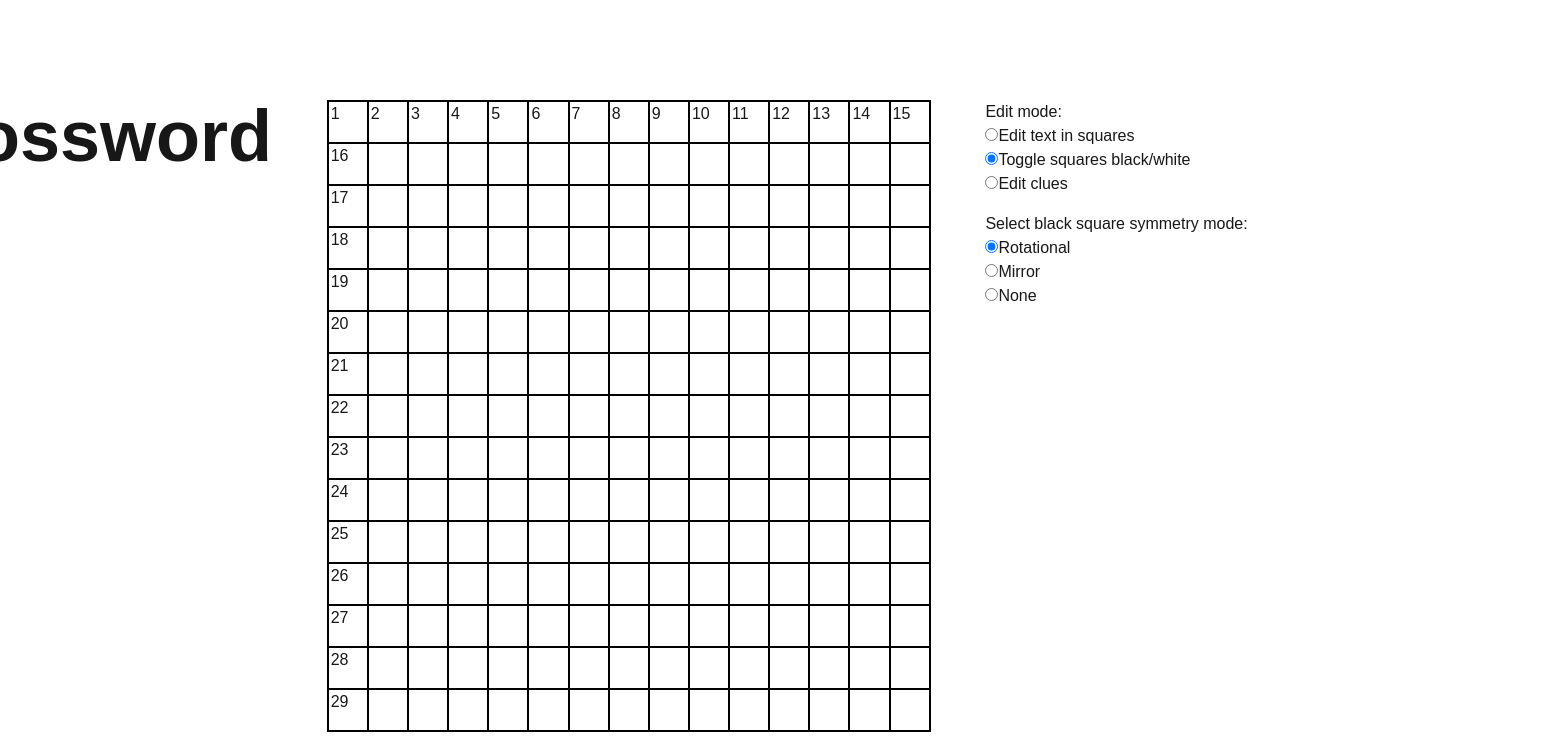
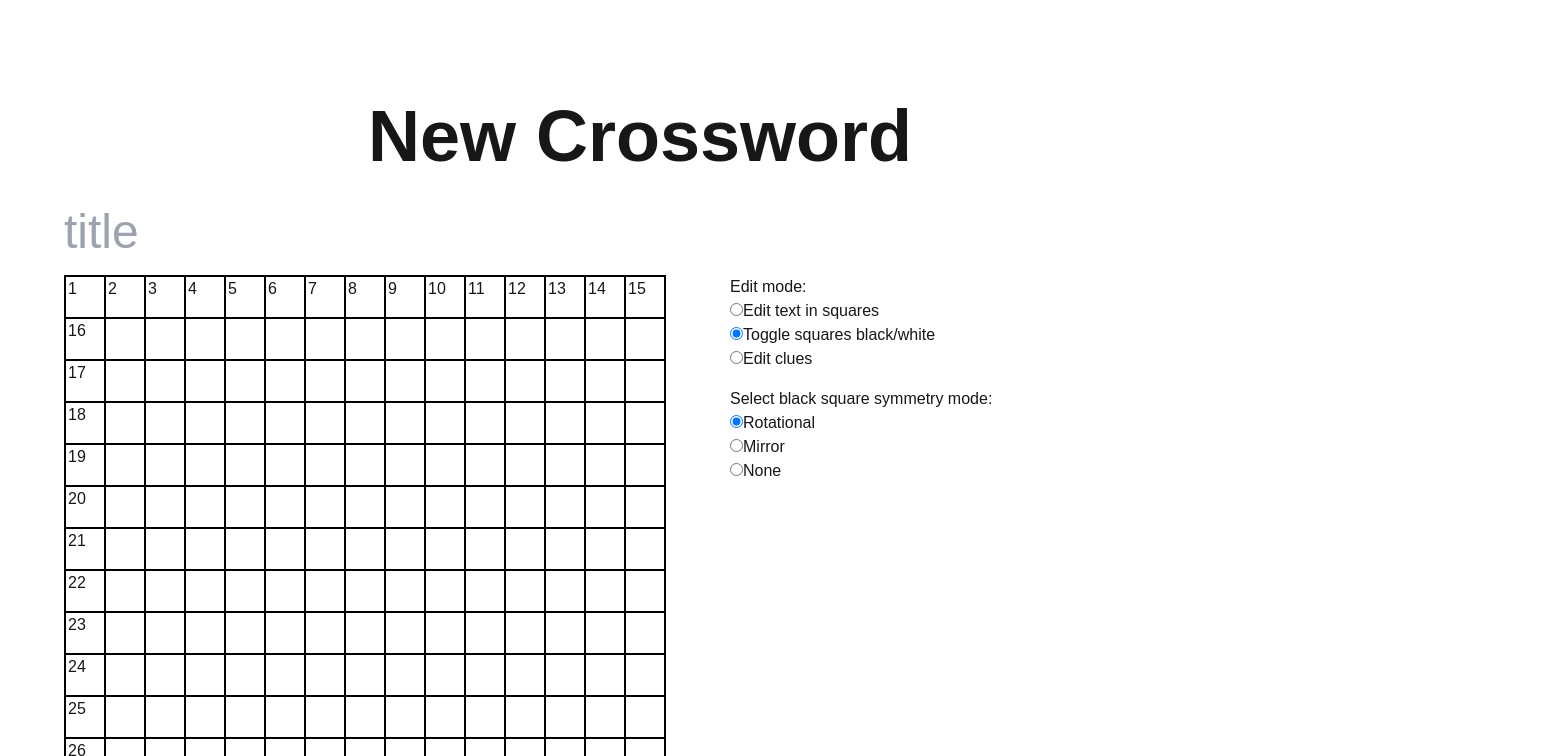
Before and after one commit to jessiedouglas/CrosswordCreator, a Next.js app: page / in a window 1280 px wide. Both pictures are taken after typing "Sample", "Sample" into the empty fields and a click on the button "Select". Shown: the top 756 px of the page, 1552 px wide, since content can reach past the window. Built offline with nearby package versions, Linux system fonts and the light colour scheme.

Commit message:
CSS fixes

```diff
--- a/app/crossword/edit_clues.tsx
+++ b/app/crossword/edit_clues.tsx
@@ -67,10 +67,10 @@ export function EditClues({crossword, setCrossword}: EditCluesSettings) {
     return (
         <section className="mt-8" data-testid="clues">
             <h2>Clues</h2>
-            <div className="flex">
+            <div className="flex flex-wrap h-[60dvh] overflow-y-auto">
                 <div className='mr-2'>
                     <h3>Across</h3>
-                    <div data-testid="across-clues">
+                    <div className="" data-testid="across-clues">
                         {acrossClues}
                     </div>
                 </div>
--- a/app/crossword/editable_crossword.tsx
+++ b/app/crossword/editable_crossword.tsx
@@ -200,7 +200,7 @@ export function EditableCrossword({crossword, setCrossword, editMode, symmetryMo
     }
     const style = {width: `${crossword.dimensions.width * 40}px`}
     return (
-        <div className={`crossword h-fit min-w-[602px] grid grid-cols-${crossword.dimensions.width} grid-flow-row border-r-2 border-b-2 border-black box-content`} style={style}>
+        <div className={`crossword h-fit shrink-0 grid grid-cols-${crossword.dimensions.width} grid-flow-row border-r-2 border-b-2 border-black box-content`} style={style}>
             {squareElements}
         </div>
     );
--- a/app/crossword/page_crossword_edit.tsx
+++ b/app/crossword/page_crossword_edit.tsx
@@ -27,13 +27,16 @@ export function PageCrosswordEdit({crossword, setCrossword}: PageCrosswordEditSe
     }
 
     return (
-        <div className="flex w-full justify-evenly">
-            <EditableCrossword crossword={crossword} setCrossword={setCrossword} editMode={editMode} symmetryMode={symmetryMode} />
-            <div className="min-w-[300px] w-[40%]">
-                <CrosswordSettings editMode={editMode} setEditMode={setEditModeAndResetActiveSquare} symmetryMode={symmetryMode} setSymmetryMode={setSymmetryMode} />
-                {editMode == EditMode.CLUES && <EditClues crossword={crossword} setCrossword={setCrossword} />}
+        <section className="flex flex-col w-full pl-16">
+            <input type="text" className="text-5xl w-[602px] mb-4" placeholder="title" />
+            <div className="flex w-full">
+                <EditableCrossword crossword={crossword} setCrossword={setCrossword} editMode={editMode} symmetryMode={symmetryMode} />
+                <div className="min-w-[300px] ml-16">
+                    <CrosswordSettings editMode={editMode} setEditMode={setEditModeAndResetActiveSquare} symmetryMode={symmetryMode} setSymmetryMode={setSymmetryMode} />
+                    {editMode == EditMode.CLUES && <EditClues crossword={crossword} setCrossword={setCrossword} />}
+                </div>
             </div>
-        </div>
+        </section>
     );
 }
 
--- a/app/crossword/page_new_crossword.tsx
+++ b/app/crossword/page_new_crossword.tsx
@@ -142,7 +142,7 @@ export function PageNewCrossword() {
     }
     return (
         <main className="size-full flex flex-wrap flex-col content-center">
-            <h1 className="w-fit font-bold text-7xl mb-12">New Crossword</h1>
+            <h1 className="w-fit font-bold text-7xl mr-auto ml-auto mb-8">New Crossword</h1>
             {content}
         </main>
     );
--- a/app/layout.tsx
+++ b/app/layout.tsx
@@ -6,7 +6,7 @@ export default function RootLayout({
   children: React.ReactNode;
 }>) {
   return (
-    <html lang="en" className="size-full">
+    <html lang="en" className="h-fit w-full min-h-[100%]">
       <body className="size-full">
         {children}
       </body>
```
